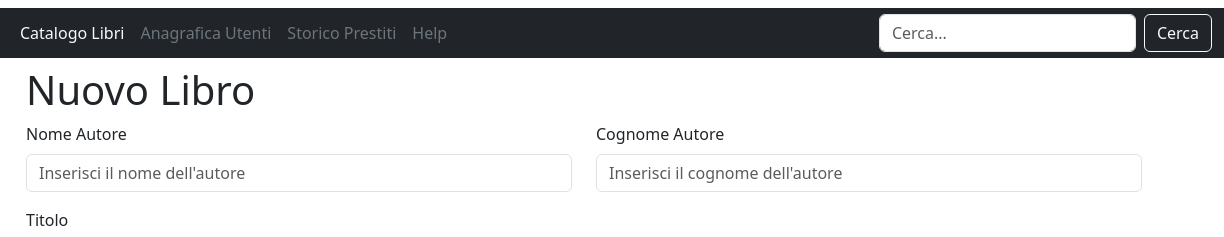
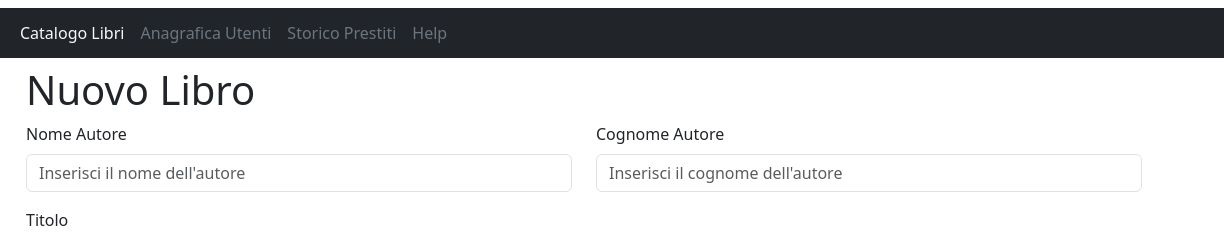
Before and after one commit to BrayanRodrigoGenovese/html-css-bootstrap-dashboard, a plain HTML site: page new-book.html in a window 1280 px wide. Shown: the top 237 px of the page, 56-1280 px from the left. Drawn offline with nearby package versions, Linux system fonts and the light colour scheme.

Commit message:
removing search-bar

```diff
--- a/new-book.html
+++ b/new-book.html
@@ -38,10 +38,6 @@
                             <a class="nav-link text-secondary" href="#">Help</a>
                         </li>
                     </ul>
-                    <form class="d-flex" role="search">
-                        <input class="form-control me-2" type="search" placeholder="Cerca..." aria-label="Search" />
-                        <button class="btn btn-outline-light" type="submit">Cerca</button>
-                    </form>
                 </div>
             </div>
         </nav>
```
